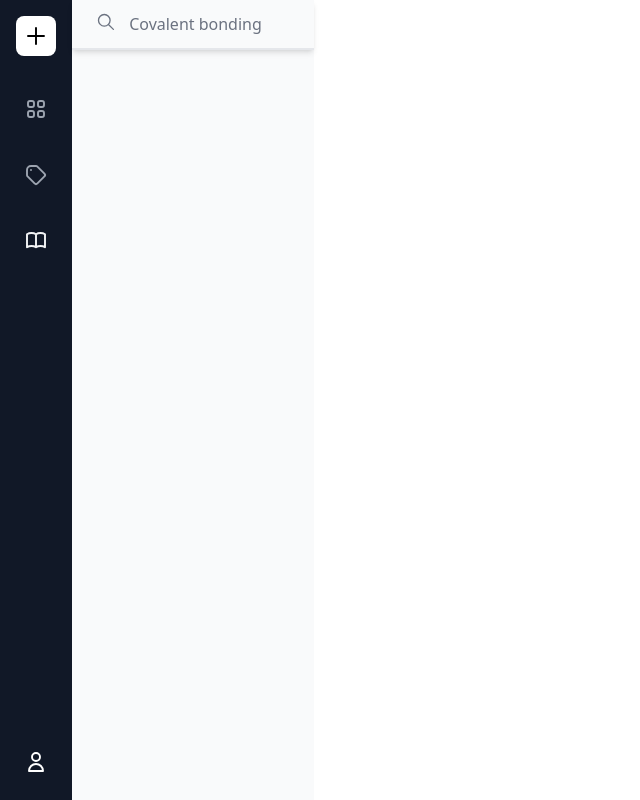
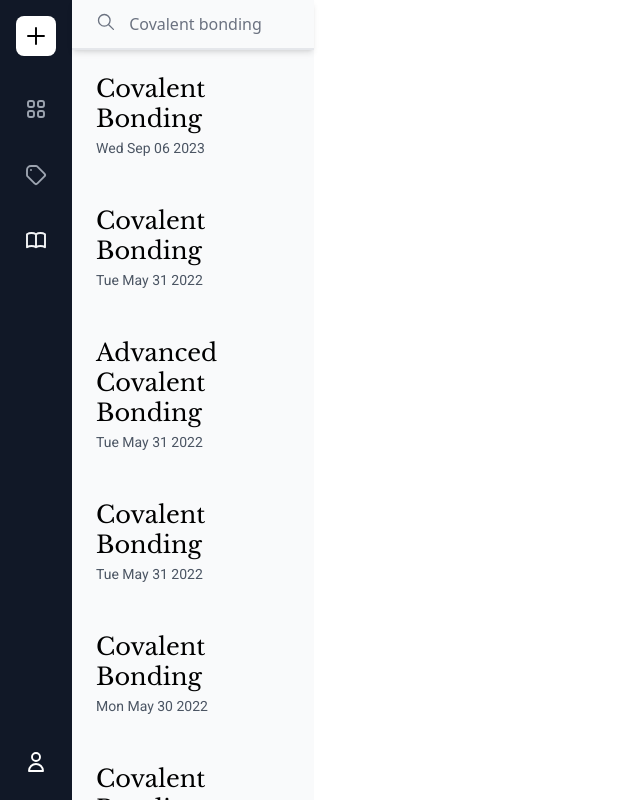
Before and after one commit to kakalition/writo, a React (Vite) app in the folder frontend/: page /app in a window 1280 px wide. Both pictures are taken after a click on the button 36 px from the left and 240 px from the top of the page. Shown: the whole page, without its empty margins (0-640 px from the left). Built offline with nearby package versions, Linux system fonts and the light colour scheme.

Commit message:
Create note list section in NotePage

```diff
--- a/frontend/src/features/app/AppPage.tsx
+++ b/frontend/src/features/app/AppPage.tsx
@@ -9,7 +9,7 @@ import TagListPage from './tag-list/TagListPage';
 
 const dummyData: NoteType[] = [
   {
-    title: 'Covalent Bonding',
+    title: 'Advanced Covalent Bonding',
     body: 'A covalent bond is a chemical bond that involves the sharing of electron pairs between atoms.These electron pairs are known as shared pairs or bonding pairs, and the stable balance of attractive an...',
     tag: [
       { name: 'Chemistry', body_color: '#E8CBA9', text_color: '#615547' },
@@ -121,7 +121,7 @@ export default function AppPage() {
       return <TagListPage tagCollectionData={dummyTags} />;
     }
 
-    return <NotePage />;
+    return <NotePage notesData={dummyData} />;
   }, [currentTab]);
 
   return (
--- a/frontend/src/features/app/note-page/NotePage.tsx
+++ b/frontend/src/features/app/note-page/NotePage.tsx
@@ -1,10 +1,26 @@
 import SearchbarComponent from '../note-list/components/SearchbarComponent';
+import { NoteType } from '../typedefs/NoteType';
 
-export default function NotePage() {
+type Params = {
+  notesData: NoteType[]
+};
+
+export default function NotePage({ notesData }: Params) {
+  const noteList = notesData.map((element) => (
+    <button type="button" className="flex flex-col p-6 w-full hover:bg-gray-100">
+      <p className="text-2xl leading-tight text-left text-black font-libre-baskerville">{element.title}</p>
+      <div className="h-1" />
+      <p className="text-sm text-gray-600 font-roboto">{(new Date(element.timestamp).toDateString())}</p>
+    </button>
+  ));
+
   return (
     <div className="w-full h-full">
       <div className="flex flex-col w-[20%] h-full bg-gray-50">
         <SearchbarComponent isSmall />
+        <div className="overflow-y-scroll h-full">
+          {noteList}
+        </div>
       </div>
       <div className="w-[80%] h-full bg-white" />
     </div>
```
